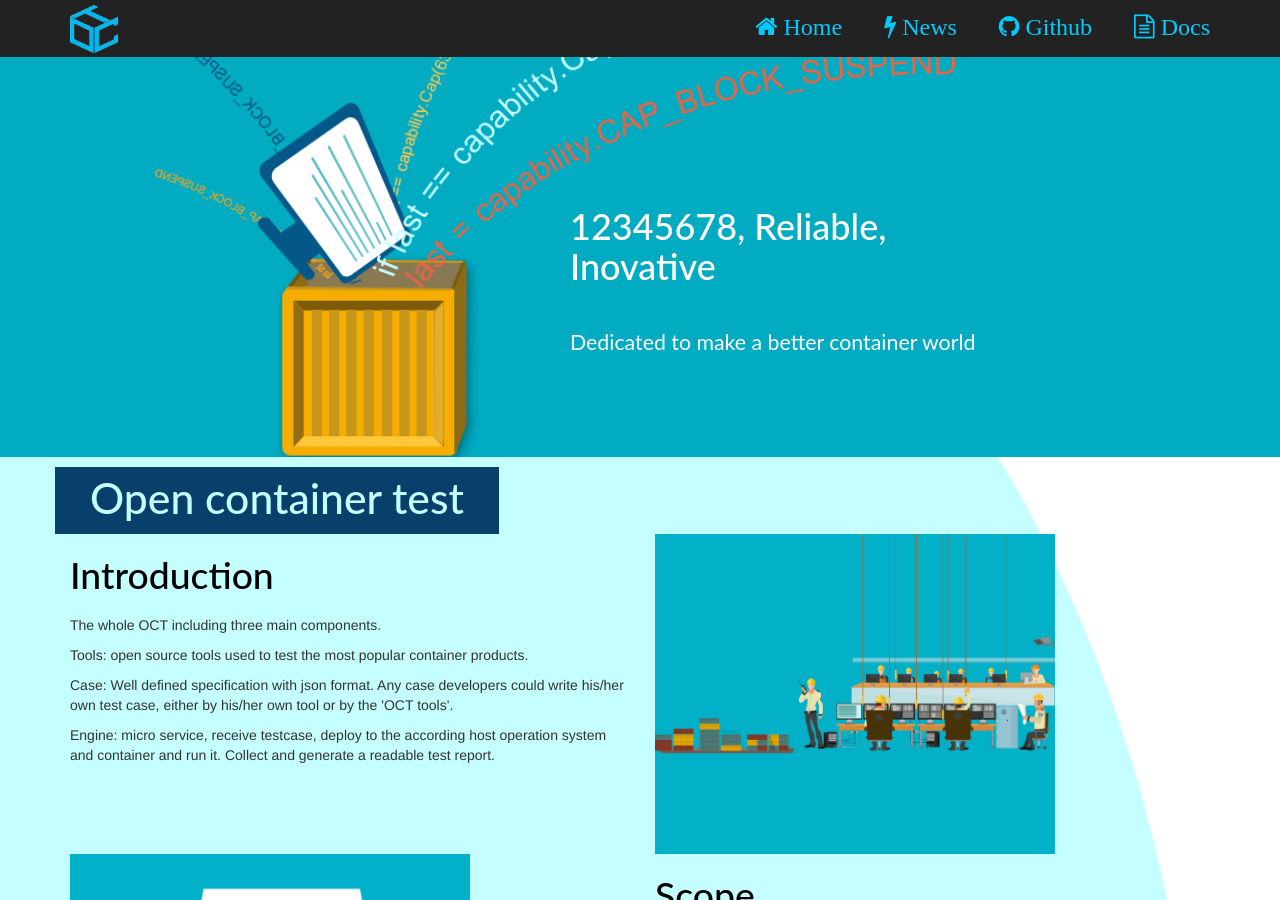
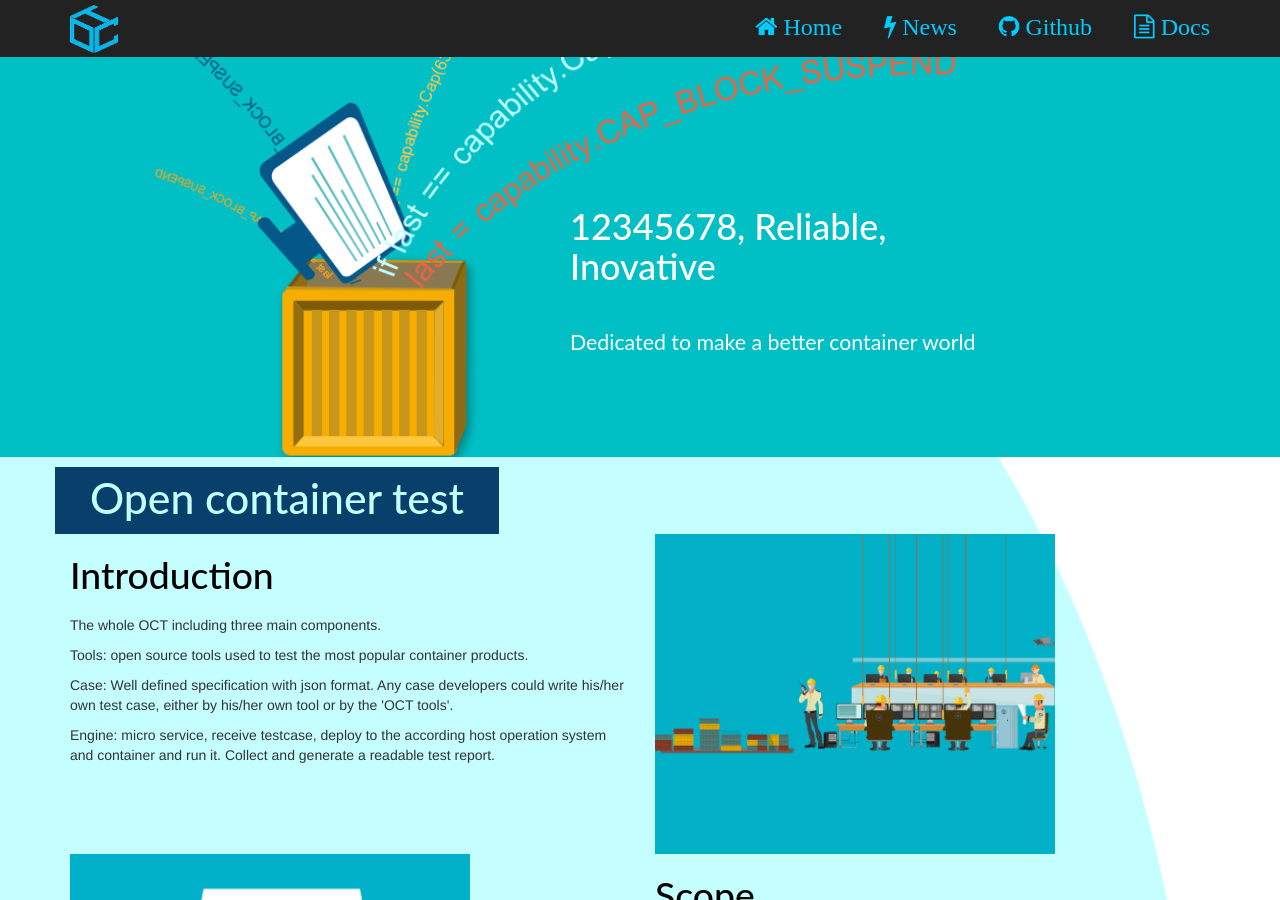
Before and after one commit to ociweb/ociweb.github.io, a Jekyll site: the page index.html, which Jekyll copies as it is, in a window 1280 px wide and 900 px high. Built offline with Jekyll 4.4.1, drawn with Linux system fonts in a browser that asks for light colours; some web fonts are replaced.

Commit message:
Update index.html

```diff
--- a/index.html
+++ b/index.html
@@ -34,7 +34,7 @@
     </nav>
     <div class="head-empty">
     </div>
-    <div style="background-color:#01ABC2">
+    <div style="background-color:#00c0c5">
     <div class="container">
     <div class="row">
 	    <div class="col-md-12 head-splash">
```
